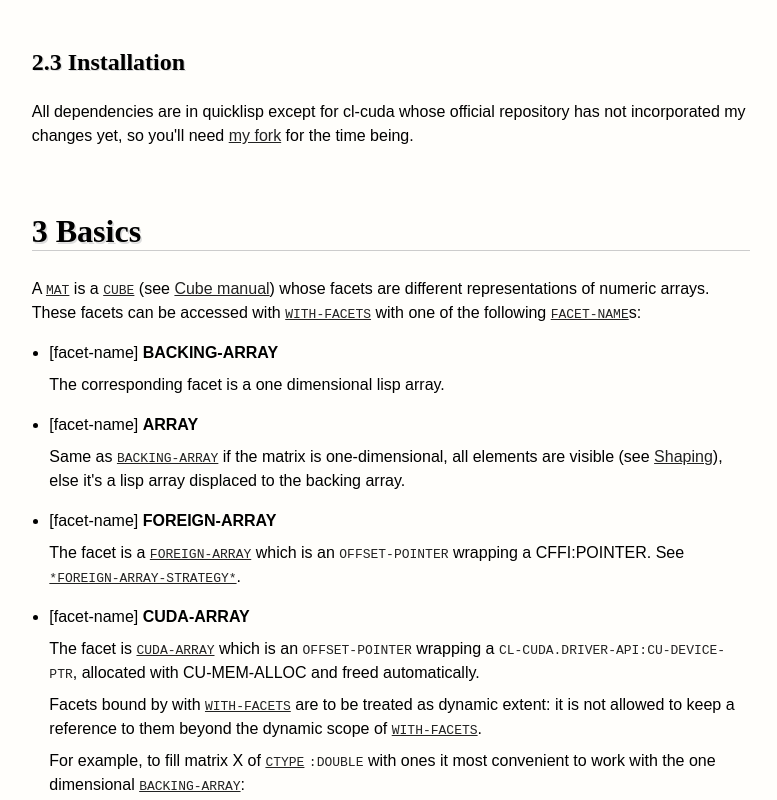
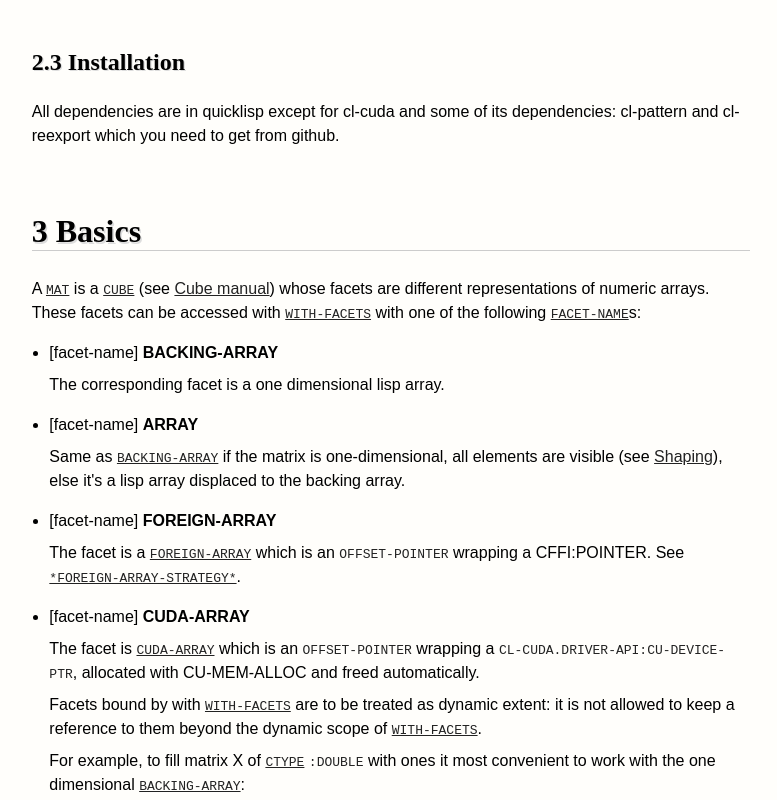
Before and after one commit to melisgl/mgl-mat, a plain HTML site: page doc/mat-manual.html in a window 1280 px wide. Shown: the part 1601-2401 px from the top of the page, without its empty margins (249-1026 px from the left). Drawn offline with Linux system fonts and the light colour scheme.

Commit message:
update docs

```diff
--- a/doc/mat-manual.html
+++ b/doc/mat-manual.html
@@ -88,9 +88,9 @@ elements are not affected.</p>
 
 <h3><span class="navigation"> <a href="#x-28MGL-MAT-3A-40MAT-WHAT-KIND-OF-MATRICES-20MGL-PAX-3ASECTION-29" title="(MGL-MAT:@MAT-WHAT-KIND-OF-MATRICES MGL-PAX:SECTION)">&#8592;</a> <a href="#x-28MGL-MAT-3A-40MAT-INTRODUCTION-20MGL-PAX-3ASECTION-29" title="(MGL-MAT:@MAT-INTRODUCTION MGL-PAX:SECTION)">&#8593;</a> <a href="#x-28MGL-MAT-3A-40MAT-BASICS-20MGL-PAX-3ASECTION-29" title="(MGL-MAT:@MAT-BASICS MGL-PAX:SECTION)">&#8594;</a> <a href="#x-28MGL-MAT-3A-40MAT-INSTALLATION-20MGL-PAX-3ASECTION-29" title="(MGL-MAT:@MAT-INSTALLATION MGL-PAX:SECTION)">&#8634;</a></span>2.3 Installation</h3>
 
-<p>All dependencies are in quicklisp except for cl-cuda whose official
-repository has not incorporated my changes yet, so you'll need <a href="https://github.com/melisgl/cl-cuda" >my
-fork</a> for the time being.</p>
+<p>All dependencies are in quicklisp except for cl-cuda and some of
+its dependencies: cl-pattern and cl-reexport which you need to get
+from github.</p>
 
 <p><a name='x-28MGL-MAT-3A-40MAT-BASICS-20MGL-PAX-3ASECTION-29'></a></p>
 
@@ -608,7 +608,7 @@ bound to a <a href="#x-28MGL-MAT-3ACURAND-XORWOW-STATE-20CLASS-29" title="(MGL-M
 <ul>
 <li><p>[function] <strong>CALL-WITH-CUDA</strong> <em>FN &amp;KEY ((:ENABLED *CUDA-ENABLED*) *CUDA-ENABLED*) (DEVICE-ID *CUDA-DEFAULT-DEVICE-ID*) (RANDOM-SEED *CUDA-DEFAULT-RANDOM-SEED*) (N-RANDOM-STATES *CUDA-DEFAULT-N-RANDOM-STATES*) (OVERRIDE-ARCH-P T)</em></p>
 
-<p>Like <code>WITH-CUDA</code>, but takes a no argument function instead of the
+<p>Like <a href="#x-28MGL-MAT-3AWITH-CUDA-2A-20MGL-PAX-3AMACRO-29" title="(MGL-MAT:WITH-CUDA* MGL-PAX:MACRO)"><code>WITH-CUDA*</code></a>, but takes a no argument function instead of the
 macro's <code>BODY</code>.</p></li>
 </ul>
 
```
Also changed, not shown: 2 other files.
